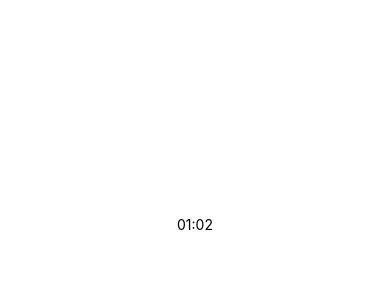
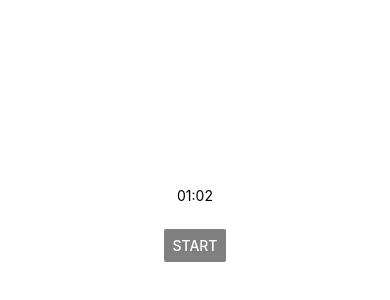
Before and after one commit to PraveenMathew92/desktop-pomodoro, a React Native app: screen / in a window 390 px wide. Shown: the part 198-498 px from the top of the page. Built offline with nearby package versions, Linux system fonts and the light colour scheme.

Commit message:
Add Start button

```diff
--- a/App.js
+++ b/App.js
@@ -1,6 +1,6 @@
 import { StatusBar } from 'expo-status-bar';
 import  { useState } from 'react';
-import { StyleSheet, Text, View } from 'react-native';
+import { Button, StyleSheet, Text, View } from 'react-native';
 
 const MILLLISECONDS_IN_ONE_SECOND = 1000
 const NUMBER_OF_SECONDS_IN_ONE_MINUTE = 60
@@ -9,7 +9,7 @@ const incrementTimer = (time) => {
   const nextSecond = time.seconds + 1;
   if(nextSecond >= NUMBER_OF_SECONDS_IN_ONE_MINUTE) {
     const minutes = Math.floor(nextSecond/NUMBER_OF_SECONDS_IN_ONE_MINUTE) + time.minutes;
-    const seconds = (nextSecond)%NUMBER_OF_SECONDS_IN_ONE_MINUTE
+    const seconds = (nextSecond)%NUMBER_OF_SECONDS_IN_ONE_MINUTE;
     return {minutes, seconds};
   }
 
@@ -23,6 +23,9 @@ export default function App() {
   return (
     <View style={styles.container}>
       <Text>{time.minutes.toString().padStart(2, '0')}:{time.seconds.toString().padStart(2, '0')}</Text>
+      <View style={styles.button}>
+        <Button title='START' color='gray' />
+      </View>
       <StatusBar style="auto" />
     </View>
   );
@@ -35,4 +38,7 @@ const styles = StyleSheet.create({
     alignItems: 'center',
     justifyContent: 'center',
   },
+  button: {
+    marginTop: 25
+  }
 });
```
